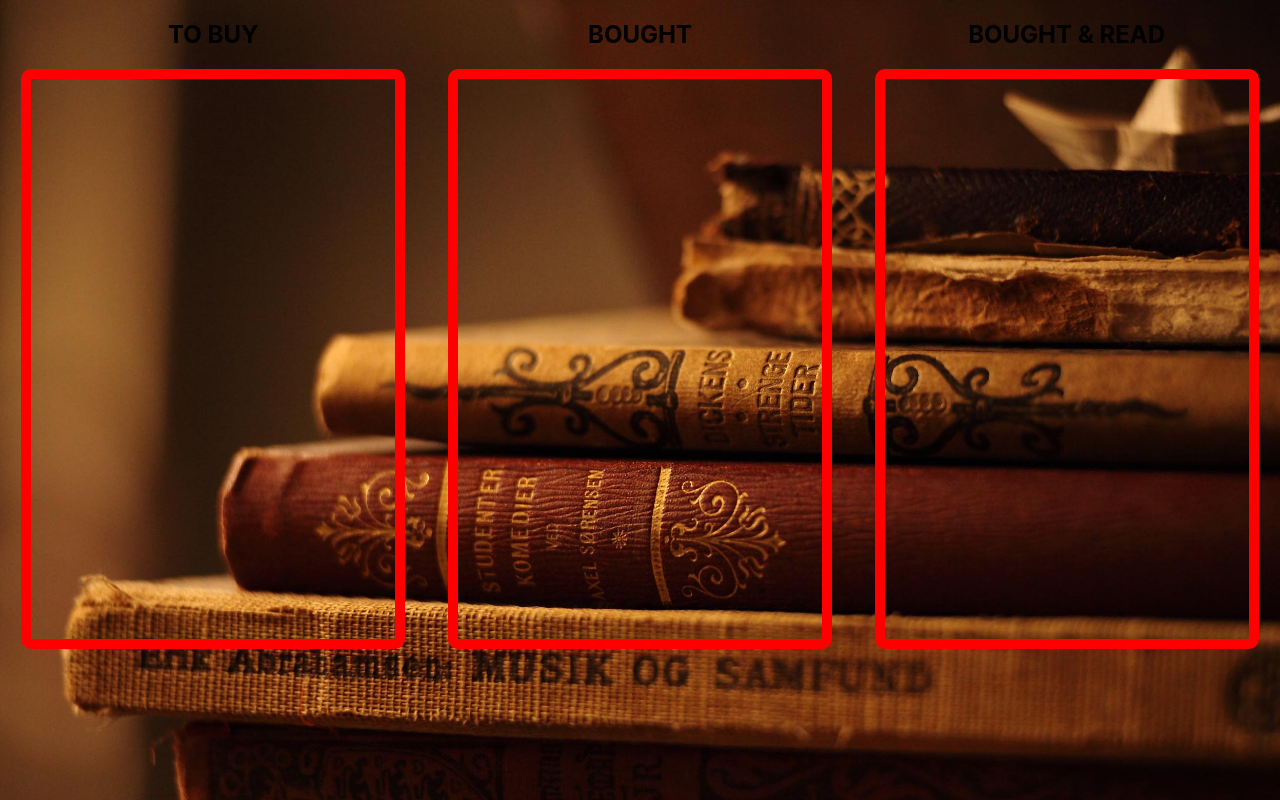
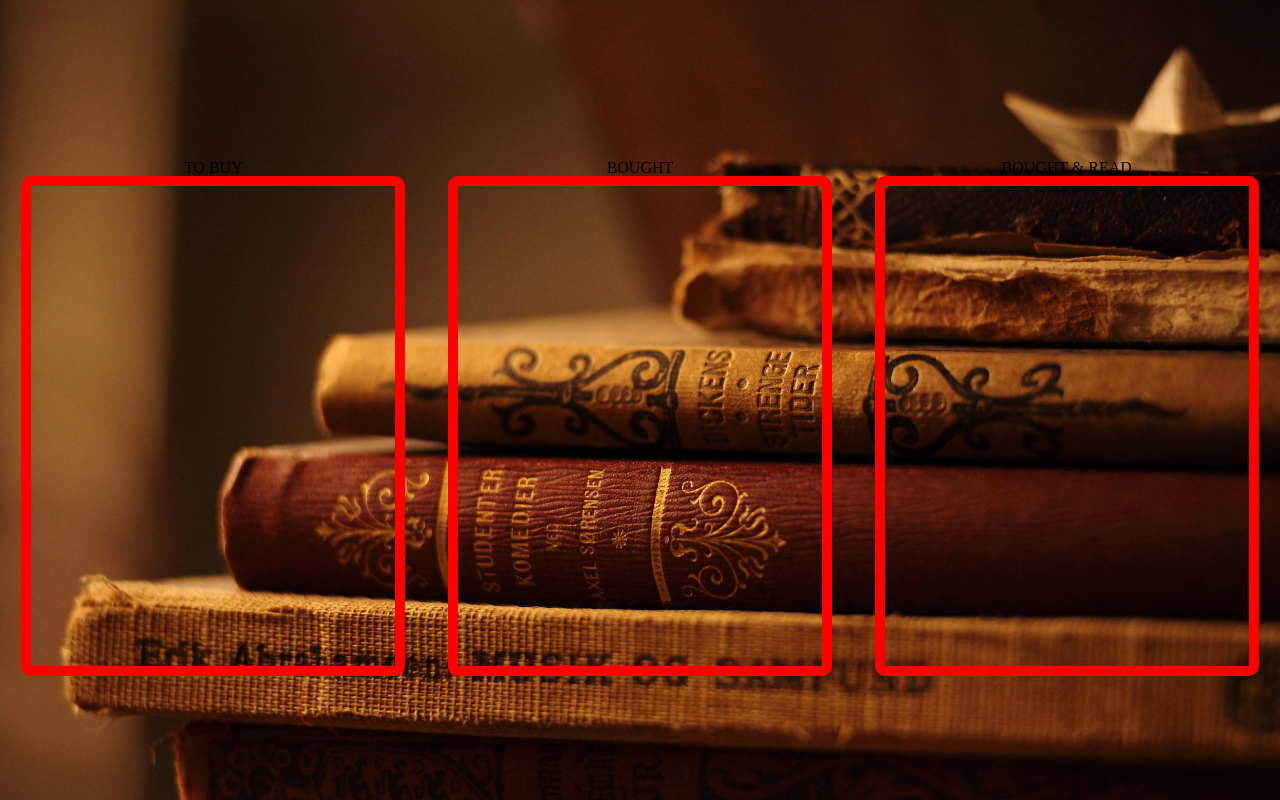
Before and after one commit to bikramjethi/books-app, a React (Create React App) app: page / in a window 1280 px wide. Built offline with nearby package versions, Linux system fonts and the light colour scheme.

Commit message:
CSS correction for shelf height

```diff
--- a/src/App.css
+++ b/src/App.css
@@ -1,3 +1,47 @@
+html, body, div, span, applet, object, iframe,
+h1, h2, h3, h4, h5, h6, p, blockquote, pre,
+a, abbr, acronym, address, big, cite, code,
+del, dfn, em, img, ins, kbd, q, s, samp,
+small, strike, strong, sub, sup, tt, var,
+b, u, i, center,
+dl, dt, dd, ol, ul, li,
+fieldset, form, label, legend,
+table, caption, tbody, tfoot, thead, tr, th, td,
+article, aside, canvas, details, embed,
+figure, figcaption, footer, header, hgroup,
+menu, nav, output, ruby, section, summary,
+time, mark, audio, video {
+	margin: 0;
+	padding: 0;
+	border: 0;
+	font-size: 100%;
+	font: inherit;
+	vertical-align: baseline;
+}
+/* HTML5 display-role reset for older browsers */
+article, aside, details, figcaption, figure,
+footer, header, hgroup, menu, nav, section {
+	display: block;
+}
+body {
+	line-height: 1;
+}
+ol, ul {
+	list-style: none;
+}
+blockquote, q {
+	quotes: none;
+}
+blockquote:before, blockquote:after,
+q:before, q:after {
+	content: '';
+	content: none;
+}
+table {
+	border-collapse: collapse;
+	border-spacing: 0;
+}
+
 .App {
   background: url('./images/background.jpeg') no-repeat;
   width: 100%;
--- a/src/Components/Shelf/StyledShelf.style.js
+++ b/src/Components/Shelf/StyledShelf.style.js
@@ -3,12 +3,12 @@ import styled from "styled-components";
 export default styled.div`
   width: 30%;
   text-align: center;
-  height: 100%;
+  height: 60%;
 
   .shelf {
     border: 10px solid red;
     border-radius: 10px;
-    height: 70%;
+    height: 100%;
   }
 
   &.to-buy {
```
